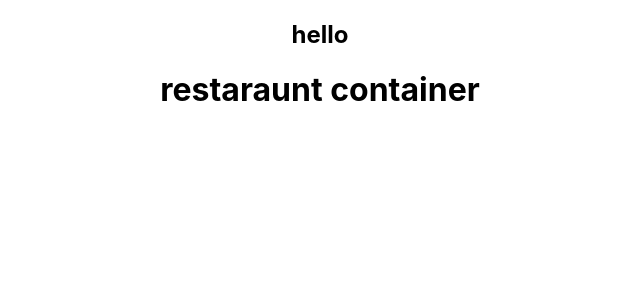
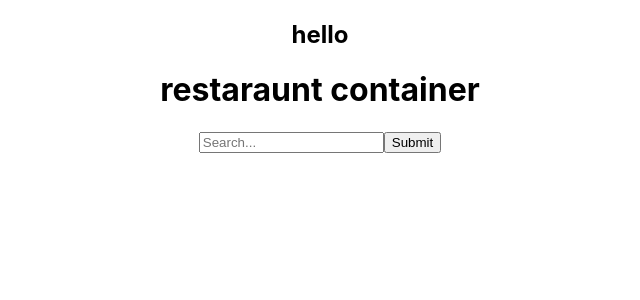
Before and after one commit to csamarchi/Restaraunt-Frontend, a React (Create React App) app: page / in a window 1280 px wide. Shown: the top 300 px of the page, without its empty margins (320-960 px from the left). Built offline with nearby package versions, Linux system fonts and the light colour scheme; no server answers.

Commit message:
integrated with zomato API and created search bar that gets key words to print to console

```diff
--- a/src/App.js
+++ b/src/App.js
@@ -4,6 +4,7 @@ import './App.css';
 import RestarauntContainer from './RestarauntContainer';
 
 class App extends Component {
+
   render() {
     return (
       <div className="App">
--- a/src/RestarauntContainer/index.js
+++ b/src/RestarauntContainer/index.js
@@ -1,18 +1,50 @@
 import React, {Component} from 'react';
+import SearchBar from '../SearchBar';
 
 class RestarauntContainer extends Component {
   constructor() {
     super();
 
     this.state = {
-      restaraunt: []
+      restaraunts: []
     }
   }
+
+//GET --header "Accept: application/json" --header "user-key: 95f432cefc027eaa7c0c7881e0edd2e7"
+//https://developers.zomato.com/api/v2.1/search?entity_id=278&entity_type=city&q=italian
+
+  getRestaraunts = async (searchQuery) => {
+    // Where We will make our fetch call to get all the restaraunts
+    const restaraunts = await fetch('https://developers.zomato.com/api/v2.1/search?entity_id=278&entity_type=city&q=' + searchQuery, {
+            method: 'GET',
+            headers: {
+              'Content-Type': 'application/json',
+              'user-key': "95f432cefc027eaa7c0c7881e0edd2e7"
+            }
+          });
+    const restarauntsParsedJSON = await restaraunts.json();
+    console.log(restarauntsParsedJSON);
+    return restarauntsParsedJSON
+  }
+
+  componentDidMount(){
+  // get ALl the restaraunts, on the intial load of the APP
+  this.getRestaraunts().then((restaraunts) => {
+    this.setState({restaraunts: restaraunts.data})
+  }).catch((err) => {
+    console.log(err);
+  })
+  /// Where you call this.getRestaraunts
+}
+
+
+
 
   render() {
     return(
       <div>
         <h1> restaraunt container </h1>
+        <SearchBar getRestaraunts = {this.getRestaraunts} />
       </div>
     )
   }
--- /dev/null
+++ b/src/SearchBar/index.js
@@ -0,0 +1,31 @@
+import React, {Component} from 'react';
+
+class SearchBar extends Component {
+  constructor() {
+    super();
+
+    this.state = {
+      searchQuery: ''
+    }
+  }
+
+  handleSubmit = (e) => {
+   e.preventDefault();
+   this.props.getRestaraunts(this.state.searchQuery);
+ }
+
+ handleChange = (e) => {
+   this.setState({[e.currentTarget.name]: e.currentTarget.value});
+ }
+
+  render() {
+    return(
+      <form onSubmit={this.handleSubmit}>
+          <input type='text' name="searchQuery" placeholder="Search..." value={this.state.searchQuery} onChange={this.handleChange}/>
+          <input type='submit' value="Submit" />
+        </form>
+    )
+  }
+}
+
+export default SearchBar;
```
